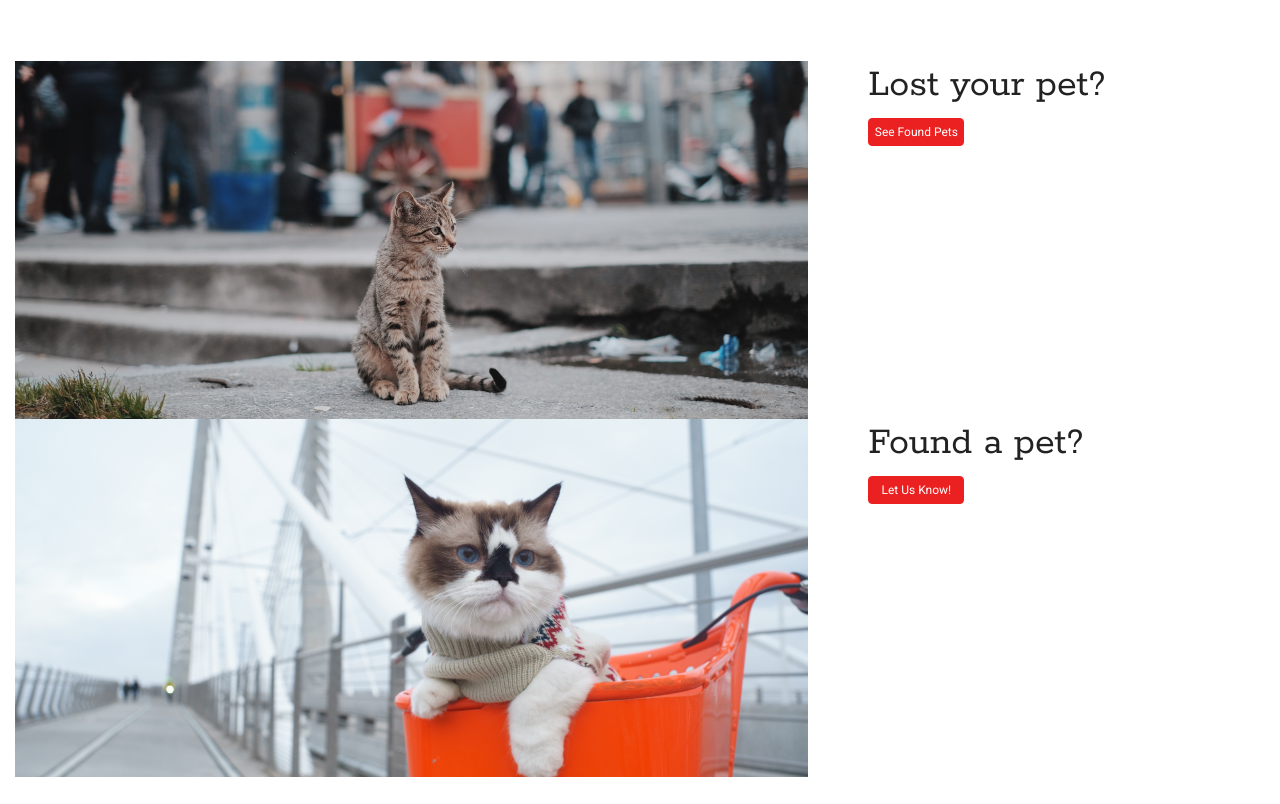
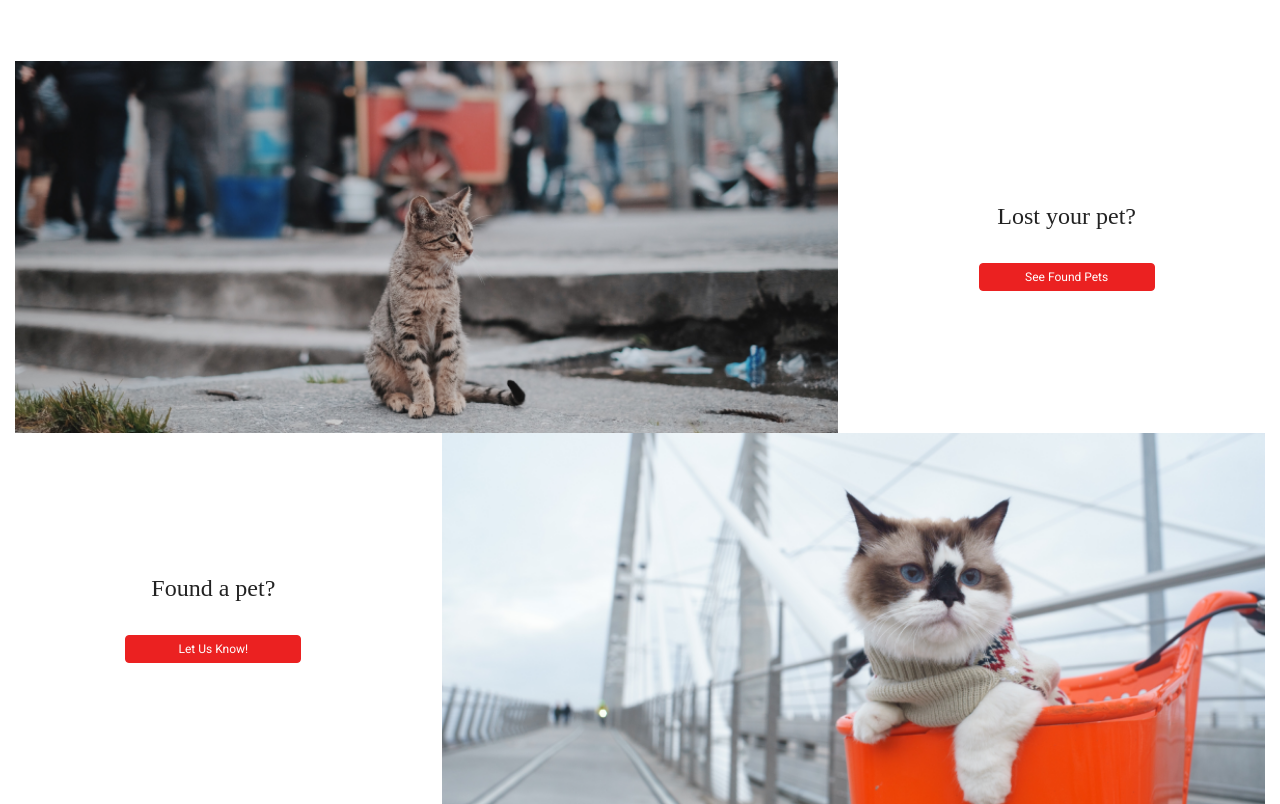
Before and after one commit to 0chriscrew0/Finderr-, a website: page index.html in a window 1280 px wide. Shown: the part 2057-2861 px from the top of the page. Before the commit the page ends 2834 px from the top, so only its background shows below. Drawn offline with nearby package versions, Linux system fonts and the light colour scheme; a web font is replaced by a local one.

Commit message:
style action section for mobile

```diff
--- a/index.html
+++ b/index.html
@@ -250,22 +250,22 @@
     <section class="action">
       <div class="container-fluid">
         <div class="row">
-          <div class="col-md-8">
+          <div class="col-md-8 action-image">
             <img src="img/lost-cat.png" alt="lost cat" />
           </div>
 
-          <div class="col-md-4">
+          <div class="col-md-4 lost-pet">
             <h1>Lost your pet?</h1>
             <button class="btn button">See Found Pets</button>
           </div>
 
-          <div class="col-md-8">
-            <img src="img/found-cat.png" alt="found cat" />
+          <div class="col-md-4 found-pet">
+            <h1>Found a pet?</h1>
+            <button class="btn button">Let Us Know!</button>
           </div>
 
-          <div class="col-md-4">
-            <h1>Found a pet?</h1>
-            <button class="btn button">Let Us Know!</button>
+          <div class="col-md-8 action-image">
+            <img src="img/found-cat.png" alt="found cat" />
           </div>
         </div>
       </div>
--- a/scss/main.scss
+++ b/scss/main.scss
@@ -16,7 +16,8 @@
 @import "components/button", "components/header";
 
 // 6. Page-specific styles
-@import "pages/home", "pages/intro", "pages/process", "pages/reunited";
+@import "pages/home", "pages/intro", "pages/process", "pages/reunited",
+  "pages/action";
 
 // 7. Themes
 @import "themes/default";
--- /dev/null
+++ b/scss/pages/_action.scss
@@ -0,0 +1,49 @@
+.action {
+  .action-image {
+    display: none;
+  }
+
+  .lost-pet,
+  .found-pet {
+    height: 358px;
+    display: flex;
+    flex-direction: column;
+    justify-content: center;
+    align-items: center;
+    h1 {
+      font-family: "Quando", serif;
+      font-size: 24px;
+      margin-bottom: 2rem;
+    }
+    button {
+      width: 176px;
+    }
+  }
+
+  .lost-pet {
+    background-image: url("../../img/lost-cat-mobile.png");
+  }
+
+  .found-pet {
+    background-image: url("../../img/found-cat-mobile.png");
+  }
+
+  @include media-breakpoint-up(md) {
+    .action-image {
+      display: block;
+      img {
+        width: 100%;
+      }
+    }
+
+    .lost-pet,
+    .found-pet {
+      background-image: none;
+      height: auto;
+    }
+
+    .found-pet {
+      background-image: none;
+    }
+  }
+}
```
Also changed, not shown: css/main.min.css, img/found-cat-mobile.png (added), img/lost-cat-mobile.png (added), 1 other file.
